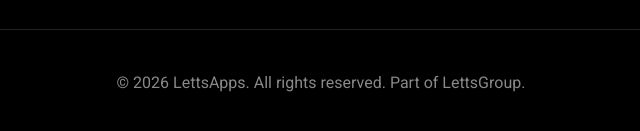
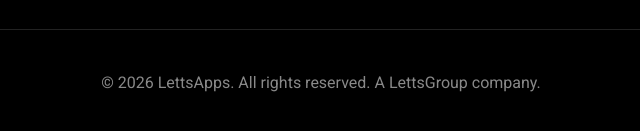
Before and after one commit to SebastianLetts/deck-analyser-live, a website: page index.html in a window 1280 px wide. Shown: the part 775-906 px from the top of the page, 319-959 px from the left. Drawn offline with nearby package versions, Linux system fonts and the light colour scheme; a script that the page names is missing.

Commit message:
Update copy

```diff
--- a/index.html
+++ b/index.html
@@ -212,7 +212,7 @@
 
     <footer class="footer">
         <div class="container">
-            <p>&copy; 2026 LettsApps. All rights reserved. Part of LettsGroup.</p>
+            <p>&copy; 2026 LettsApps. All rights reserved. A LettsGroup company.</p>
         </div>
     </footer>
 
```
